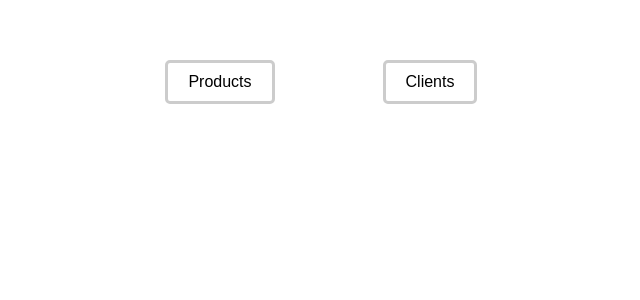
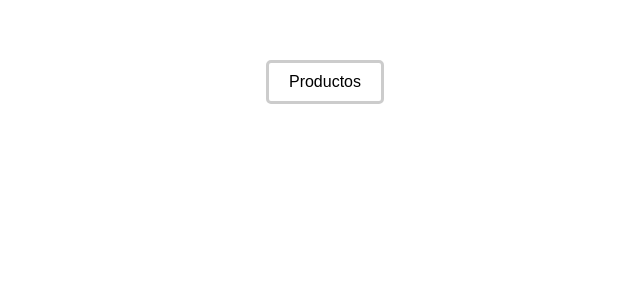
Before and after one commit to Eladios30/Search-Vue, a Vue app: page / in a window 1280 px wide. Shown: the top 300 px of the page, without its empty margins (335-975 px from the left). Built offline with nearby package versions, Linux system fonts and the light colour scheme.

Commit message:
Regex includes

```diff
--- a/src/components/ChildComponent.vue
+++ b/src/components/ChildComponent.vue
@@ -3,16 +3,14 @@
     <div class="filter-component">
       <FilterSearch
         class="custom-button"
-        label="Products"
         :filterOptions="products"
         @update="updateProducts"
       />
-      <FilterSearch
+      <!-- <FilterSearch
         class="custom-button"
-        label="Clients"
         :filterOptions="clients"
         @update="updateClients"
-      />
+      /> -->
     </div>
   </div>
 </template>
@@ -27,18 +25,20 @@ export default {
     return {
       selectedApi: "",
       show: false,
-      products: [
-        { id: "p1", name: "teclado", precio: 50, calidad: 8, popularidad: 7 },
-        { id: "p2", name: "ratón", precio: 40, calidad: 7, popularidad: 9 },
-        { id: "p3", name: "monitor", precio: 150, calidad: 9, popularidad: 6 },
-        { id: "p4", name: "cámara", precio: 100, calidad: 6, popularidad: 8 },
-        { id: "p5", name: "altavoz", precio: 30, calidad: 7, popularidad: 7 },
-        { id: "p6", name: "auriculares", precio: 20, calidad: 8, popularidad: 6,},
-        { id: "p7", name: "impresora", precio: 80, calidad: 6, popularidad: 8 },
-        { id: "p8", name: "escáner", precio: 70, calidad: 7, popularidad: 7 },
-        { id: "p9", name: "disco duro", precio: 60, calidad: 8, popularidad: 6, },
-        { id: "p10", name: "procesador", precio: 200, calidad: 9, popularidad: 5, },
-      ],
+      products: [{
+        label: 'Productos',
+        options: [
+        { code: "p1", label: "teclado"},
+        { code: "p2", label: "ratón" },
+        { code: "p3", label: "monitor" },
+        { code: "p4", label: "cámara" },
+        { code: "p5", label: "altavoz" },
+        { code: "p6", label: "auriculares" },
+        { code: "p7", label: "impresora" },
+        { code: "p8", label: "escáner" },
+        { code: "p9", label: "disco duro" },
+        { code: "p10", label: "procesador" },
+        ]}],
       productFilter: [],
       clients: [
         {
--- a/src/components/FilterSearch.vue
+++ b/src/components/FilterSearch.vue
@@ -1,7 +1,12 @@
 <template>
   <div class="search-component">
-    <button class="search-component__label" @click="openModal()">
-      {{ label }}
+    <button
+      v-for="filter in filterOptions"
+      :key="filter.label"
+      class="search-component__label"
+      @click="openModal()"
+    >
+      {{ filter.label }}
     </button>
 
     <!-- Modal para mostrar input -->
@@ -13,7 +18,7 @@
             class="search-component__input"
             type="text"
             v-model="searchTerm"
-            @input="filterPlaceholdersWithDelay"
+            @input="filterPlaceholdersWithDelay()"
             placeholder="Buscar..."
           />
         </div>
@@ -31,10 +36,10 @@
       <div v-show="showResults" class="search-component__results">
         <p
           v-for="option in filteredOptions"
-          :key="option.id"
+          :key="option.code"
           class="search-component__results-title"
         >
-          {{ option.name }}
+          {{ option.code }} - {{ option.label }}
           <input
             class="search-component__results-checkbox"
             type="checkbox"
@@ -54,8 +59,8 @@
         <div class="search-component__selected-results">
           <p v-if="selectedOptions.length === 0">Ninguna opción seleccionada</p>
           <ul v-else>
-            <li v-for="option in selectedOptions" :key="option.id">
-              {{ option.id }}|{{ option.name }}
+            <li v-for="option in selectedOptions" :key="option.code">
+              {{ option.code }}|{{ option.label }}
             </li>
           </ul>
         </div>
@@ -83,9 +88,37 @@ export default {
   },
   computed: {
     filteredOptions() {
-      return this.filterOptions.filter((option) =>
-        option.name.toLowerCase().includes(this.searchTerm.toLowerCase())
-      );
+      if (
+        this.filterOptions &&
+        this.filterOptions.length > 0 &&
+        this.filterOptions[0].options
+      ) {
+        // Normaliza el término de búsqueda sin acentos
+        const normalizedSearchTerm = this.searchTerm
+          .toLowerCase()
+          .normalize("NFD")
+          .replace(/[\u0300-\u036f]/g, "");
+
+        return this.filterOptions[0].options.filter((option) => {
+          // Normaliza la etiqueta y el código de la opción sin acentos
+          const normalizedLabel = option.label
+            .toLowerCase()
+            .normalize("NFD")
+            .replace(/[\u0300-\u036f]/g, "");
+          const normalizedCode = option.code
+            .toLowerCase()
+            .normalize("NFD")
+            .replace(/[\u0300-\u036f]/g, "");
+
+          // Compara con la versión normalizada del término de búsqueda
+          return (
+            normalizedCode.includes(normalizedSearchTerm) ||
+            normalizedLabel.includes(normalizedSearchTerm)
+          );
+        });
+      } else {
+        return [];
+      }
     },
   },
   methods: {
@@ -97,10 +130,10 @@ export default {
           this.showResults = true;
         } else {
           this.showResults = false;
-          this.$emit("update", [])
+          this.$emit("update", []);
           return;
         }
-        this.$emit('update', Array.from(this.filteredOptions));
+        this.$emit("update", Array.from(this.filteredOptions));
       }, 300);
     },
     openModal() {
@@ -124,9 +157,6 @@ export default {
     searchTerm() {
       this.filterPlaceholdersWithDelay();
     },
-  },
-  beforeDestroy() {
-    clearTimeout(this.searchTimeout);
   },
 };
 </script>
```
